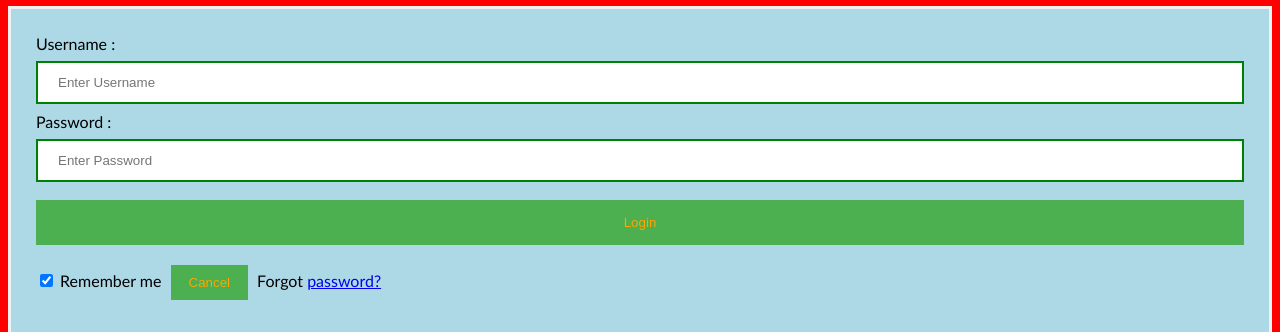
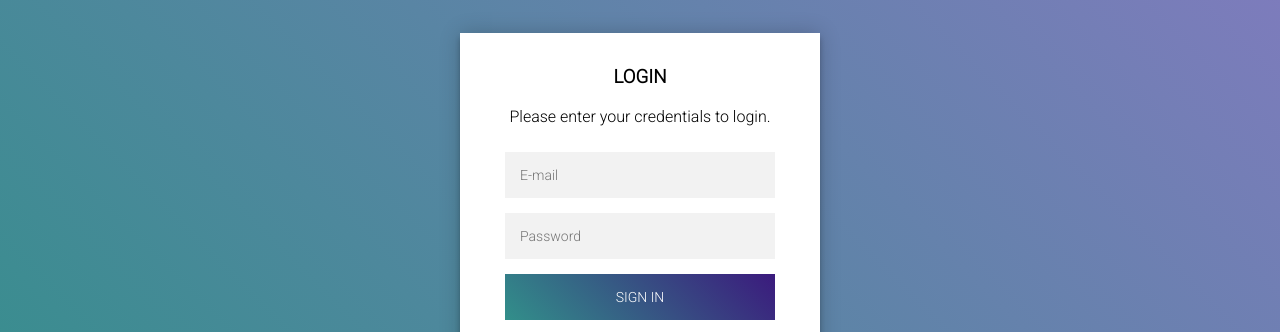
Before and after one commit to Rambo8390/website, a plain HTML site: page website-master/index.html in a window 1280 px wide. Shown: the part 76-408 px from the top of the page. Drawn offline with Linux system fonts and the light colour scheme.

Commit message:
Update index.html

```diff
--- a/website-master/index.html
+++ b/website-master/index.html
@@ -1,62 +1,117 @@
 <!DOCTYPE html>
 <html>
 <head>
-<meta name="viewport" content="width=device-width, initial-scale=1">
-<title> Login Page </title>
+<!-- <link rel="stylesheet" href="style.css"> -->
+<link
+      rel="stylesheet"
+      href="https://use.fontawesome.com/releases/v5.5.0/css/all.css"
+      integrity="sha384-B4dIYHKNBt8Bc12p+WXckhzcICo0wtJAoU8YZTY5qE0Id1GSseTk6S+L3BlXeVIU"
+      crossorigin="anonymous"
+    />
+<title> CSS Login Screen Tutorial </title>
+
 <style>
-Body {
-  font-family: Calibri, Helvetica, sans-serif;
-  background-color: red;
+    @import url(https://fonts.googleapis.com/css?family=Roboto:300);
+header .header{
+  background-color: #fff;
+  height: 45px;
 }
-button {
-       background-color: #4CAF50;
+header a img{
+  width: 134px;
+margin-top: 4px;
+}
+.login-page {
+  width: 360px;
+  padding: 8% 0 0;
+  margin: auto;
+}
+.login-page .form .login{
+  margin-top: -31px;
+margin-bottom: 26px;
+}
+.form {
+  position: relative;
+  z-index: 1;
+  background: #FFFFFF;
+  max-width: 360px;
+  margin: 0 auto 100px;
+  padding: 45px;
+  text-align: center;
+  box-shadow: 0 0 20px 0 rgba(0, 0, 0, 0.2), 0 5px 5px 0 rgba(0, 0, 0, 0.24);
+}
+.form input {
+  font-family: "Roboto", sans-serif;
+  outline: 0;
+  background: #f2f2f2;
   width: 100%;
-        color: orange;
+  border: 0;
+  margin: 0 0 15px;
   padding: 15px;
-        margin: 10px 0px;
-        border: none;
+  box-sizing: border-box;
+  font-size: 14px;
+}
+.form .submit {
+  font-family: "Roboto", sans-serif;
+  text-transform: uppercase;
+  outline: 0;
+  background-color: #328f8a;
+  background-image: linear-gradient(45deg,#328f8a,#3b1a7d);
+  width: 100%;
+  border: 0;
+  padding: 15px;
+  color: #FFFFFF;
+  font-size: 14px;
+  -webkit-transition: all 0.3 ease;
+  transition: all 0.3 ease;
   cursor: pointer;
 }
- form {
-        border: 3px solid #f1f1f1;
+.form .message {
+  margin: 15px 0 0;
+  color: #b3b3b3;
+  font-size: 12px;
 }
- input[type=text], input[type=password] {
-        width: 100%;
-        margin: 8px 0;
-        padding: 12px 20px;
-        display: inline-block;
-        border: 2px solid green;
-        box-sizing: border-box;
-    }
- button:hover {
-        opacity: 0.7;
-    }
-  .cancelbtn {
-        width: auto;
-        padding: 10px 18px;
-        margin: 10px 5px;
+.form .message a {
+  color: #4CAF50;
+  text-decoration: none;
 }
 
+.container {
+  position: relative;
+  z-index: 1;
+  max-width: 300px;
+  margin: 0 auto;
+}
 
- .container {
-        padding: 25px;
-        background-color: lightblue;
+body {
+  background-color: #328f8a;
+  background-image: linear-gradient(45deg,#328f8a,#807bbe);
+  font-family: "Roboto", sans-serif;
+  -webkit-font-smoothing: antialiased;
+  -moz-osx-font-smoothing: grayscale;
 }
 </style>
 </head>
 <body>
-      <center> <h1> This is aws codedeploye </h1> </center>
-    <form>
-        <div class="container">
-            <label>Username : </label>
-            <input type="text" placeholder="Enter Username" name="username" required>
-            <label>Password : </label>
-            <input type="password" placeholder="Enter Password" name="password" required>
-            <button type="submit">Login</button>
-            <input type="checkbox" checked="checked"> Remember me
-            <button type="button" class="cancelbtn"> Cancel</button>
-            Forgot <a href="#"> password? </a>
+  <body>
+    <div class="login-page">
+      <div class="form">
+        <div class="login">
+          <div class="login-header">
+            <h3>LOGIN</h3>
+            <p>Please enter your credentials to login.</p>
           </div>
+        </div>
+        <form action="/users/create-session" method="POST" class="login-form">
+          <input type="email" name="email" placeholder="E-mail" required>
+          <input type="password" name="password" placeholder="Password" required>
+          <input type="submit" value="Sign In" class="submit">
         </form>
+        <p>
+            <a href="/users/auth/google" class="submit"><i class="fab fa-google"></i></a>
+        </p>
+        <p class="message">Not registered? <a href="/users/sign-up">Create an account</a></p>
+      </div>
+    </div>
+</body>
 </body>
 </html>
```
Lines whose indentation alone changed are shown as unchanged.
